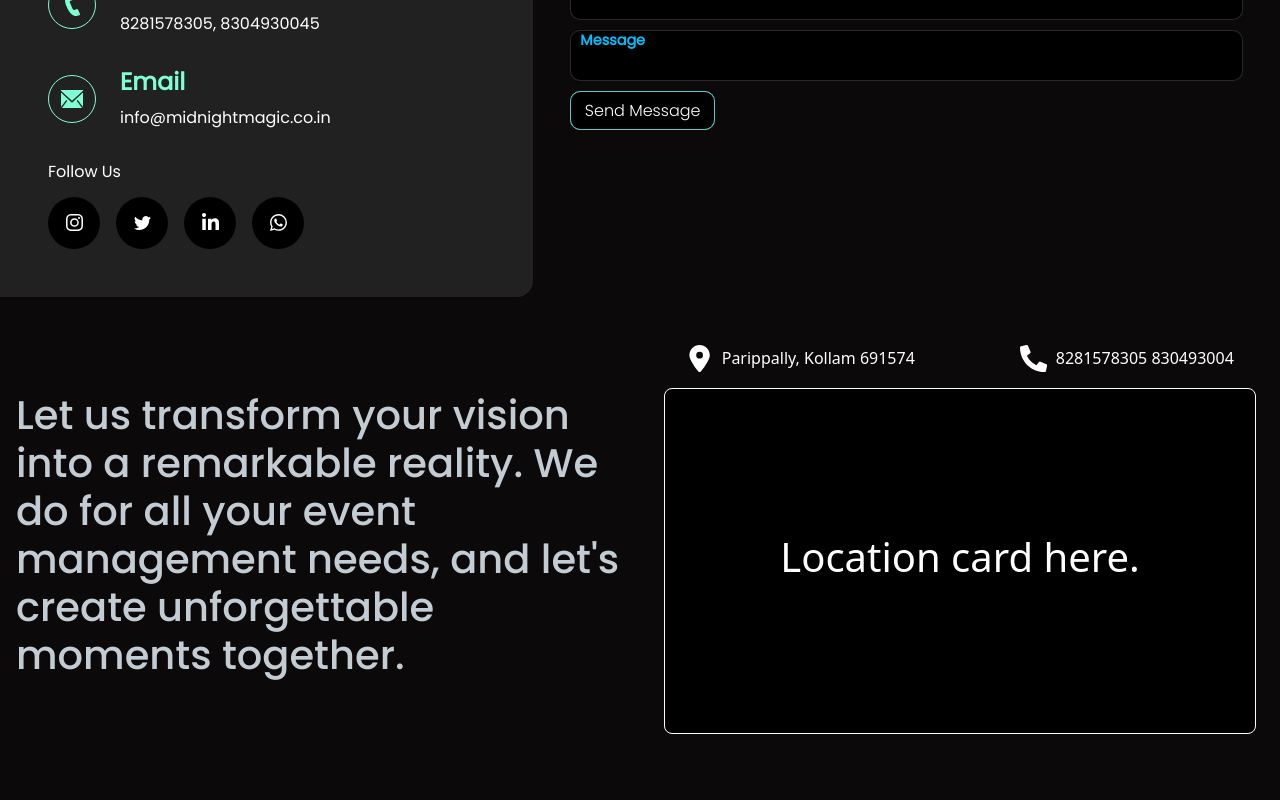
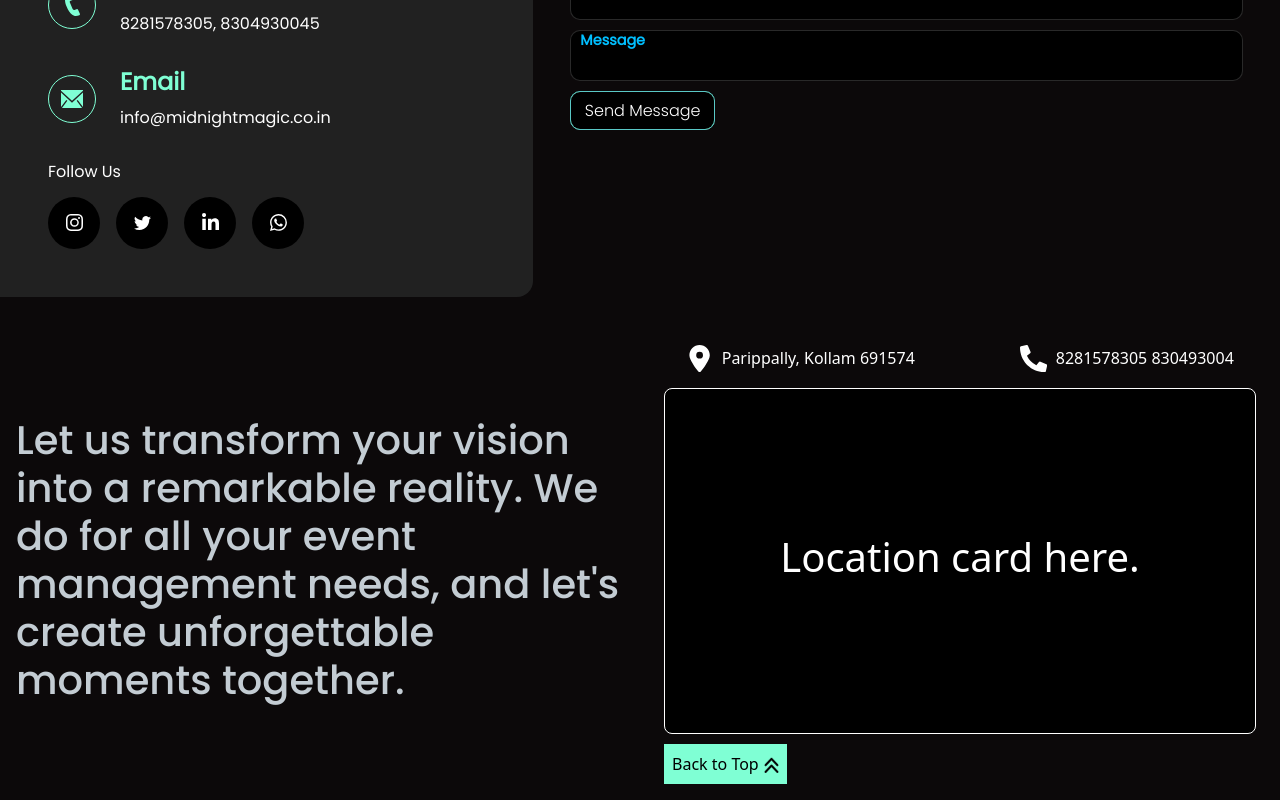
Before and after one commit to amalvelloth/MIDNIGHT-MAGIC, a React (Vite) app: page /contact in a window 1280 px wide. Shown: the part 3376-4176 px from the top of the page. Built offline with nearby package versions, Linux system fonts and the light colour scheme.

Commit message:
scroll to top added

```diff
--- a/package.json
+++ b/package.json
@@ -17,7 +17,8 @@
     "react-bootstrap": "^2.10.1",
     "react-dom": "^18.2.0",
     "react-icons": "^5.0.1",
-    "react-router-dom": "^6.22.3"
+    "react-router-dom": "^6.22.3",
+    "react-scroll": "^1.9.0"
   },
   "devDependencies": {
     "@types/react": "^18.2.56",
--- /dev/null
+++ b/src/components/BackToTopButton.css
@@ -0,0 +1,24 @@
+.backtotop-btn {
+    display: flex;
+    align-items: center;
+    background-color: aquamarine;
+    color: black;
+    padding: 0.5rem;
+    border: none;
+    margin-top: 10px;
+}
+
+.arrow {
+    width: 15px;
+    margin-left: 5px;
+    animation: arrowAnimation 1s infinite alternate;
+}
+
+@keyframes arrowAnimation {
+    0% {
+      transform: translateY(-2px);
+    }
+    100% {
+      transform: translateY(5px);
+    }
+  }
--- /dev/null
+++ b/src/components/BackToTopButton.jsx
@@ -0,0 +1,19 @@
+import React from 'react';
+import { animateScroll as scroll } from 'react-scroll';
+import './BackToTopButton.css'
+import arrow from '../assets/arrow.svg'
+
+const BackToTopButton = () => {
+  const scrollToTop = () => {
+    scroll.scrollToTop();
+  };
+
+  return (
+    <button onClick={scrollToTop} className='backtotop-btn'>
+      Back to Top
+      <img src={arrow} alt="" className='arrow' />
+    </button>
+  );
+};
+
+export default BackToTopButton;
--- a/src/pages/Contact.jsx
+++ b/src/pages/Contact.jsx
@@ -8,6 +8,7 @@ import "./Contact.css";
 import { LiaGreaterThanSolid } from "react-icons/lia";
 import { FaLocationDot } from "react-icons/fa6";
 import { FaPhoneAlt } from "react-icons/fa";
+import BackToTopButton from '../components/BackToTopButton';
 
 function Contact() {
   return (
@@ -203,7 +204,7 @@ function Contact() {
         </div>
       </section>
 
-      <section className="pt-5 pb-5">
+      <section className="pt-5 pb-3">
         <div className="custom-row align-items-center">
           <div className="container-s1 col-md-6 col-sm-12">
             <h1 className="p-3">
@@ -239,6 +240,10 @@ function Contact() {
                 <br />
               </h1>
             </div>
+            <div>
+      {/* Your main content */}
+      <BackToTopButton />
+    </div>
           </div>
         </div>
       </section>
```
Also changed, not shown: src/assets/arrow.svg (added), 1 other file (tests, documents, lock files or other folders).
